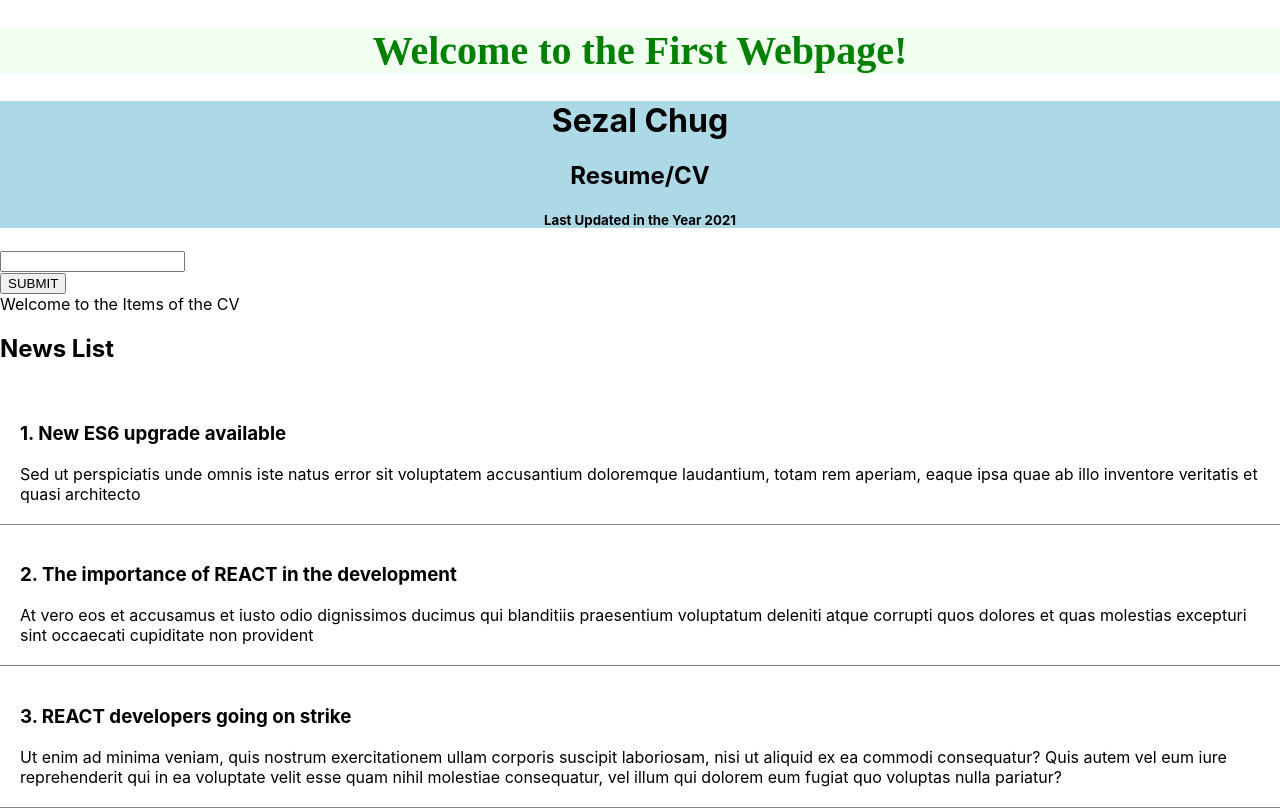
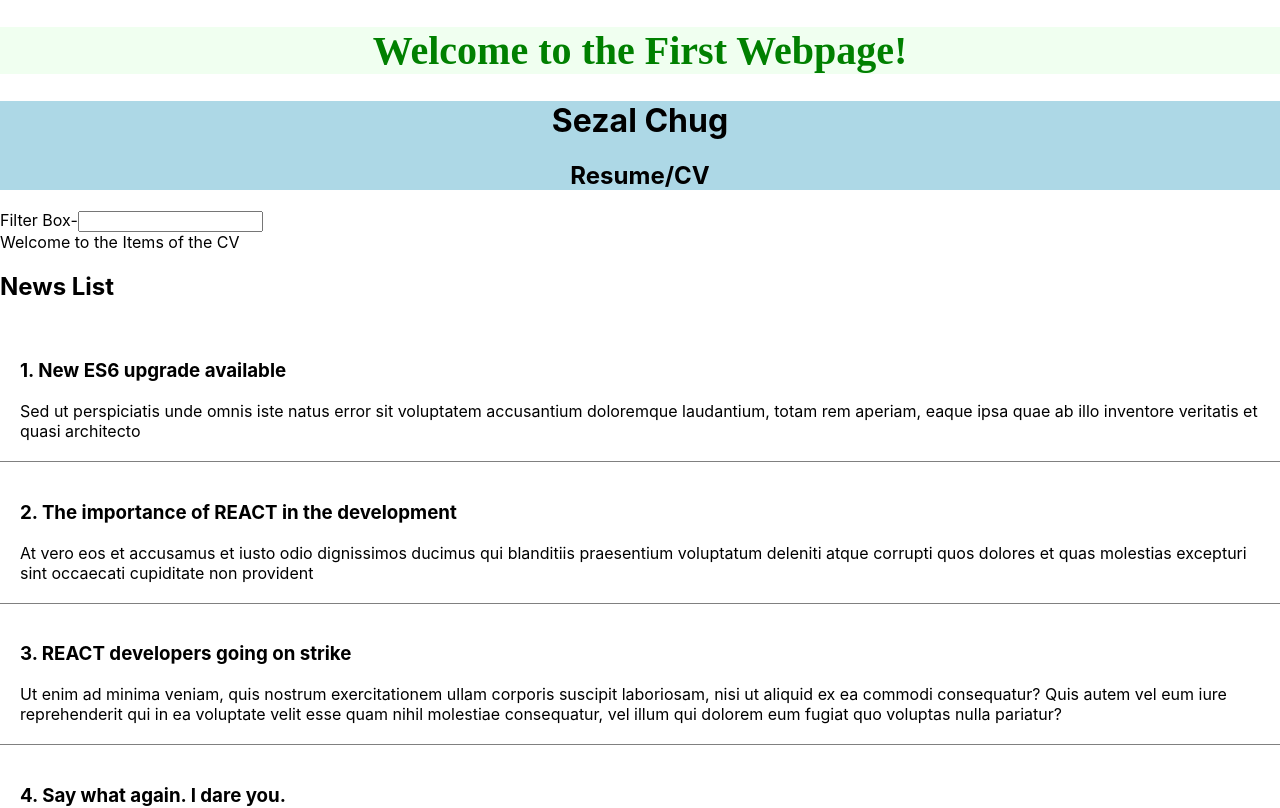
Before and after one commit to sez98/Learning-React, a React (Create React App) app: page / in a window 1280 px wide. Shown: the top 808 px of the page. Built offline with nearby package versions, Linux system fonts and the light colour scheme.

Commit message:
filtering DB

```diff
--- a/src/App.js
+++ b/src/App.js
@@ -9,10 +9,26 @@ import './styles/App.css';
 
 //data can be passed between components back and forth using props
 class App extends Component {
+
   state = {
     DB1: DB,
-    Author: "Sezal Chug"
+    FilteredDB1: DB,
+    Author: "Sezal Chug",
+    keywords: ''
   }
+
+  inputHandler= (event) => {
+    let words = event.target.value;
+    let filtered = this.state.DB1.filter((item) => {
+      return item.title.indexOf(words) > -1;
+    });
+
+    // console.log(filtered);
+    this.setState({
+      FilteredDB1: filtered
+    })
+  }
+
 
   render() {
     return (
@@ -20,8 +36,8 @@ class App extends Component {
         <div className="welcomenote">
           <h1>Welcome to the First Webpage!</h1>
         </div>
-        <Header />
-        <ItemList DB1= {this.state.DB1}>
+        <Header inputfunctionCall= {this.inputHandler}/>
+        <ItemList DB1= {this.state.FilteredDB1}>
           News List
         </ItemList>
         <Footer Author= {this.state.author}
--- a/src/components/header.js
+++ b/src/components/header.js
@@ -1,49 +1,20 @@
-import React, { Component } from 'react';
+import React from 'react';
+
+const Header = (props) => {
 
 
-class Header extends Component{
-
-    state= {
-        active: false,
-        keywords: '',
-        classname: 'header'
-    }
-
-    getYear() {
-        var date = new Date();
-        return date.getFullYear();
-    }
-
-    inputHandler= (event) => {
-        // const value = event.target.value === '' ? false : true;
-        const value = event.target.value === '' ? 'header' : 'filledHeader';
-
-        this.setState({
-            active: value,
-            keywords: event.target.value,
-            classname: value
-        })
-    }
-
-    printValue() {
-        console.log(this.state.keywords);
-    }
-
-
-    render(){
     return (
         <>
-                {/* <header className="header" style= {{background: `${this.state.active ? 'yellow' : 'green'}`}}> */}
-                <header className={this.state.classname}>
+            <header className="header">
                 <h1>Sezal Chug</h1>
                 <h2>Resume/CV</h2>
-                    <h5>Last Updated in the Year {this.getYear()}</h5>
             </header>
-                <input onChange= {this.inputHandler}/>
-                <div><button onClick= {() => this.printValue()}> SUBMIT </button></div>
+            <div>
+                Filter Box-
+                <input onChange= {props.inputfunctionCall}/>
+            </div>
         </>
     );
 }
-}
 
 export default Header;
```
Lines whose indentation alone changed are shown as unchanged.
